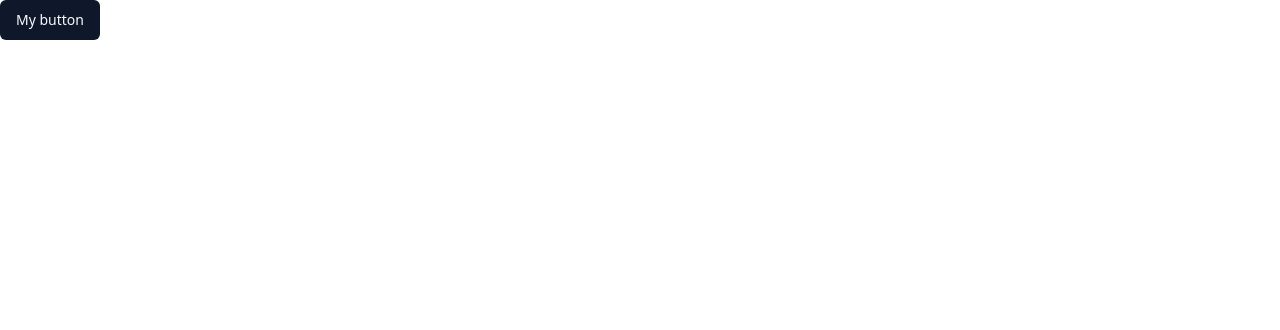
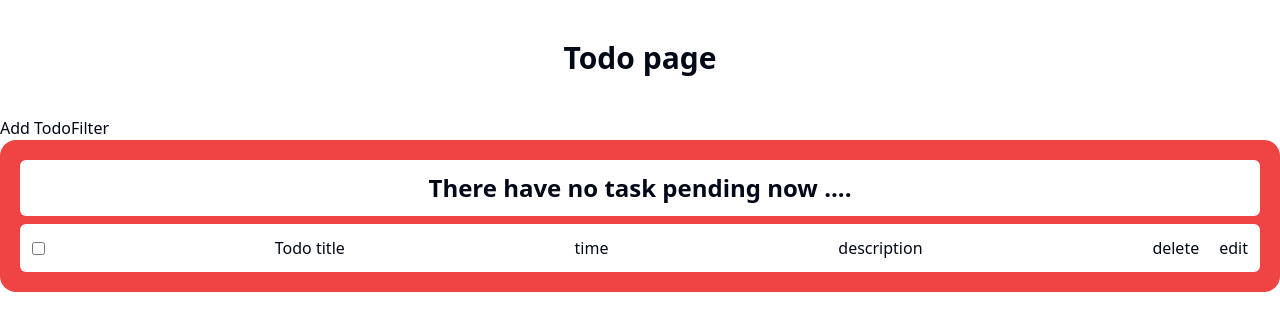
Before and after one commit to Shihab2022/redux-module, a React (Vite) app: page / in a window 1280 px wide. Shown: the top 330 px of the page. Built offline with nearby package versions, Linux system fonts and the light colour scheme.

Commit message:
Todo Component's Basic Structure

```diff
--- a/src/App.tsx
+++ b/src/App.tsx
@@ -1,9 +1,10 @@
 import { Button } from "./components/ui/button";
+import Todo from "./pages/todo/todo";
 
 function App() {
   return (
     <>
-      <Button>My button</Button>
+      <Todo />
     </>
   );
 }
--- /dev/null
+++ b/src/components/todo/todoCard.tsx
@@ -0,0 +1,18 @@
+import React from "react";
+
+const TodoCard = () => {
+  return (
+    <div className="bg-white rounded-md flex justify-between items-center p-3">
+      <input type="checkbox" name="" id="" />
+      <p>Todo title</p>
+      <p>time</p>
+      <p>description</p>
+      <div className="space-x-5">
+        <button>delete</button>
+        <button>edit</button>
+      </div>
+    </div>
+  );
+};
+
+export default TodoCard;
--- /dev/null
+++ b/src/components/todo/todoContainer.tsx
@@ -0,0 +1,21 @@
+import React from "react";
+import TodoCard from "./todoCard";
+
+const TodoContainer = () => {
+  return (
+    <div>
+      <div>
+        <button>Add Todo</button>
+        <button>Filter</button>
+      </div>
+      <div className="bg-red-500 w-full h-full rounded-2xl space-y-2 p-5">
+        <div className="bg-white rounded-md flex justify-center items-center text-2xl font-semibold p-3">
+          <p>There have no task pending now ....</p>
+        </div>
+        <TodoCard />
+      </div>
+    </div>
+  );
+};
+
+export default TodoContainer;
--- /dev/null
+++ b/src/components/ui/container.tsx
@@ -0,0 +1,9 @@
+import React, { ReactNode } from "react";
+type TContainerProps = {
+  children: ReactNode;
+};
+const Container = ({ children }: TContainerProps) => {
+  return <div className="h-screen w-full max-w-7xl mx-auto">{children}</div>;
+};
+
+export default Container;
--- /dev/null
+++ b/src/pages/todo/todo.tsx
@@ -0,0 +1,13 @@
+import Container from "../../components/ui/container";
+import TodoContainer from "../../components/todo/todoContainer";
+
+const Todo = () => {
+  return (
+    <Container>
+      <h1 className="text-center text-3xl font-semibold my-10">Todo page</h1>
+      <TodoContainer />
+    </Container>
+  );
+};
+
+export default Todo;
```
